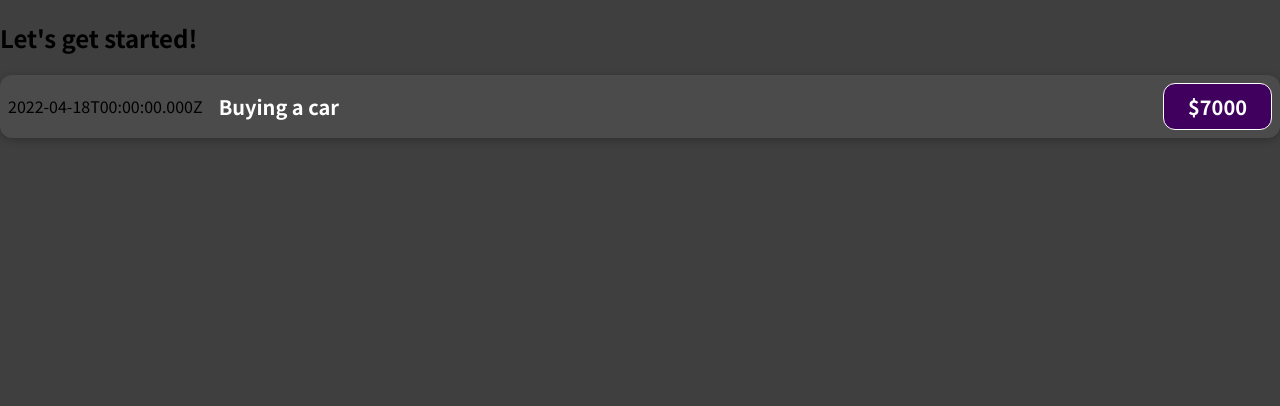
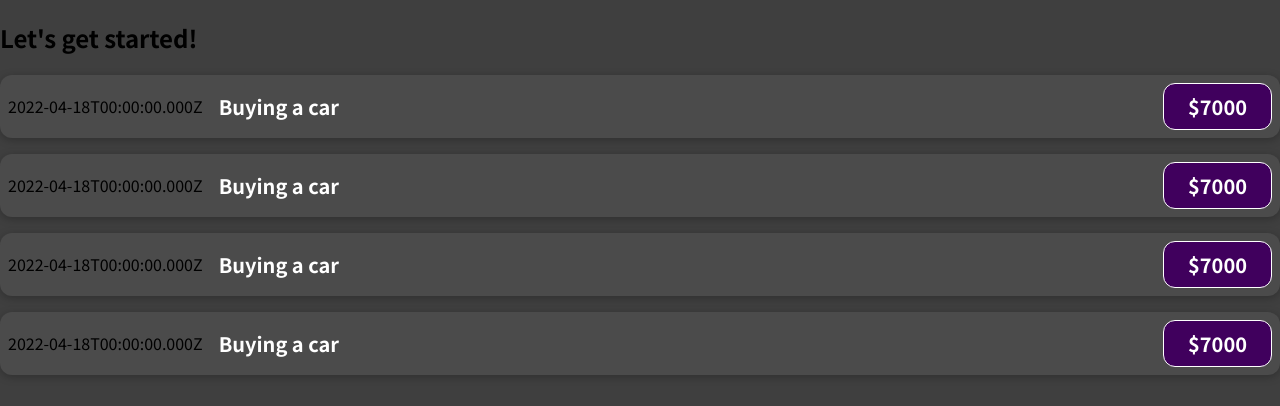
Before and after one commit to oztuzelosman/expense-tracker, a JavaScript app: page / in a window 1280 px wide. Shown: the top 406 px of the page. Built offline with nearby package versions, Linux system fonts and the light colour scheme.

Commit message:
creating first components with props

```diff
--- a/src/App.js
+++ b/src/App.js
@@ -1,10 +1,36 @@
 import ExpenseItem from "./components/ExpenseItem";
 
 function App() {
+  const expenses = [
+    { title: "Buying Car", amount: 7000, date: new Date(2022, 3, 18) },
+    { title: "Grocery Shopping", amount: 1000, date: new Date(2021, 9, 28) },
+    { title: "Pharmacy", amount: 100, date: new Date(2022, 3, 8) },
+    { title: "Book Shopping", amount: 500, date: new Date(2022, 1, 13) },
+  ];
+
   return (
     <div>
       <h2>Let's get started!</h2>
-      <ExpenseItem></ExpenseItem>
+      <ExpenseItem
+        title={expenses[0].title}
+        amount={expenses[0].amount}
+        date={expenses[0].date}
+      ></ExpenseItem>
+      <ExpenseItem
+        title={expenses[1].title}
+        amount={expenses[1].amount}
+        date={expenses[1].date}
+      ></ExpenseItem>
+      <ExpenseItem
+        title={expenses[2].title}
+        amount={expenses[2].amount}
+        date={expenses[2].date}
+      ></ExpenseItem>
+      <ExpenseItem
+        title={expenses[3].title}
+        amount={expenses[3].amount}
+        date={expenses[3].date}
+      ></ExpenseItem>
     </div>
   );
 }
```
